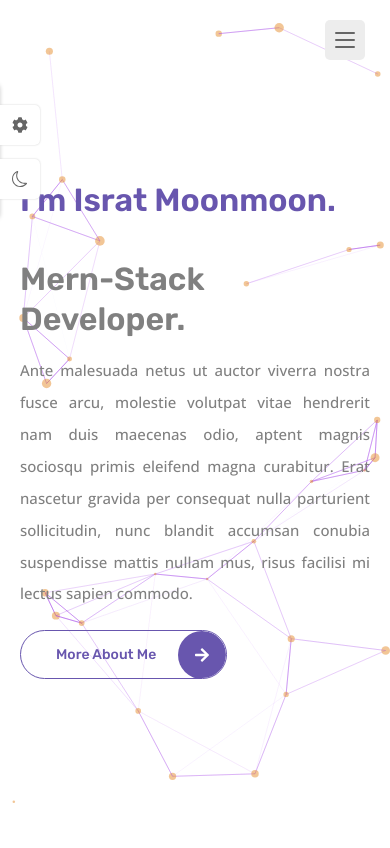
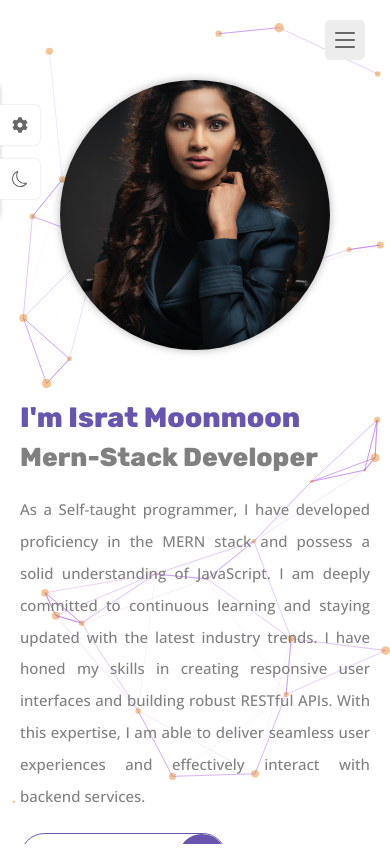
Before and after one commit to isratjmn/portfolio, a React (Vite) app: page / in a window 390 px wide. Built offline with nearby package versions, Linux system fonts and the light colour scheme.

Commit message:
Some Modification

```diff
--- a/src/index.css
+++ b/src/index.css
@@ -151,7 +151,7 @@
 		width: 270px;
 		height: 270px;
 		border-radius: 50%;
-		margin-top: auto;
+		margin: 30px auto 8px;
 	}
 
 	.homeDescription {
@@ -163,9 +163,10 @@
 	.homeTitle {
 		padding-left: 0;
 	}
-
 	.homeTitle span {
-		display: block;
+		font-size: 28px;
+		line-height: 40px;
+		font-weight: 700;
 	}
 
 	.container {
@@ -235,16 +236,14 @@
 }
 
 @media screen and (max-width: 450px) {
-	.homeImg {
-		display: none;
-	}
+
 	.home {
 		margin-block: auto;
 		align-items: left;
 	}
 
 	.homeTitle {
-		font-size: var(--h1-font-size);
+		font-size: var(--h3-font-size);
 	}
 
 	.homeDescription {
--- a/src/pages/Home/Home.css
+++ b/src/pages/Home/Home.css
@@ -5,8 +5,6 @@
 	height: 100vh;
 	overflow-x: hidden;
 }
-
-
 
 .homeImg {
 	width: 100%;
--- a/src/pages/Home/Home.jsx
+++ b/src/pages/Home/Home.jsx
@@ -14,17 +14,26 @@ const Home = () => {
 				<div className="homeContent">
 					<div className="homeData">
 						<h1 className="homeTitle">
-							<span>I'm Israt Moonmoon.</span> <br />
-							Mern-Stack Developer.
+							<span>I'm Israt Moonmoon</span> <br />
+							<span
+								style={{
+									fontSize: "26px",
+									color: "hsl(0, 0%, 50%)",
+								}}
+							>
+								Mern-Stack Developer
+							</span>
 						</h1>
 						<p className="homeDescription">
-							Ante malesuada netus ut auctor viverra nostra fusce
-							arcu, molestie volutpat vitae hendrerit nam duis
-							maecenas odio, aptent magnis sociosqu primis
-							eleifend magna curabitur. Erat nascetur gravida per
-							consequat nulla parturient sollicitudin, nunc
-							blandit accumsan conubia suspendisse mattis nullam
-							mus, risus facilisi mi lectus sapien commodo.
+							As a Self-taught programmer, I have developed
+							proficiency in the MERN stack and possess a solid
+							understanding of JavaScript. I am deeply committed
+							to continuous learning and staying updated with the
+							latest industry trends. I have honed my skills in
+							creating responsive user interfaces and building
+							robust RESTful APIs. With this expertise, I am able
+							to deliver seamless user experiences and effectively
+							interact with backend services.
 						</p>
 						<Link to="/about" className="button">
 							More About Me
--- a/src/pages/Portfolio/Portfolio.jsx
+++ b/src/pages/Portfolio/Portfolio.jsx
@@ -167,7 +167,6 @@ const Portfolio = () => {
 														style={{
 															fontSize: "16px",
 															fontWeight: "500",
-															marginRight: "8px",
 														}}
 													>
 														Live Demo
```
